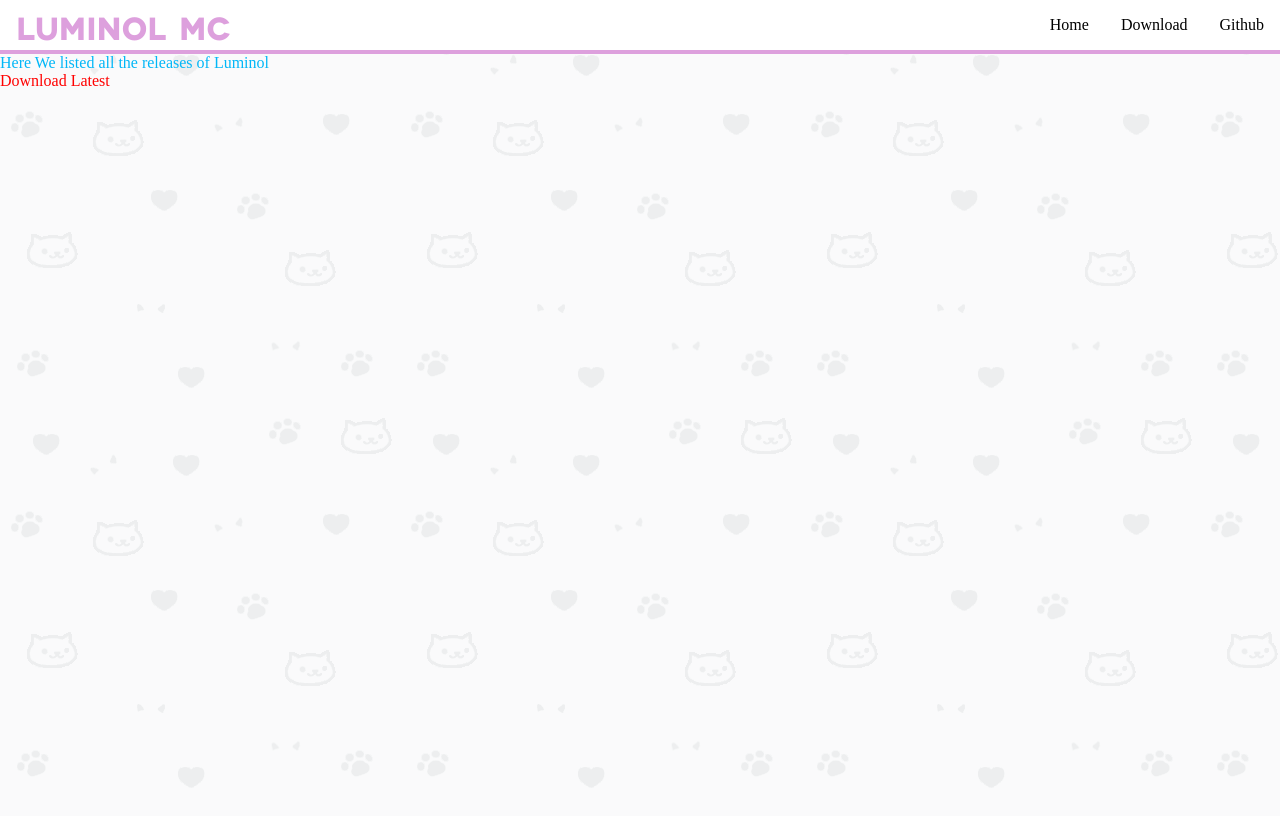
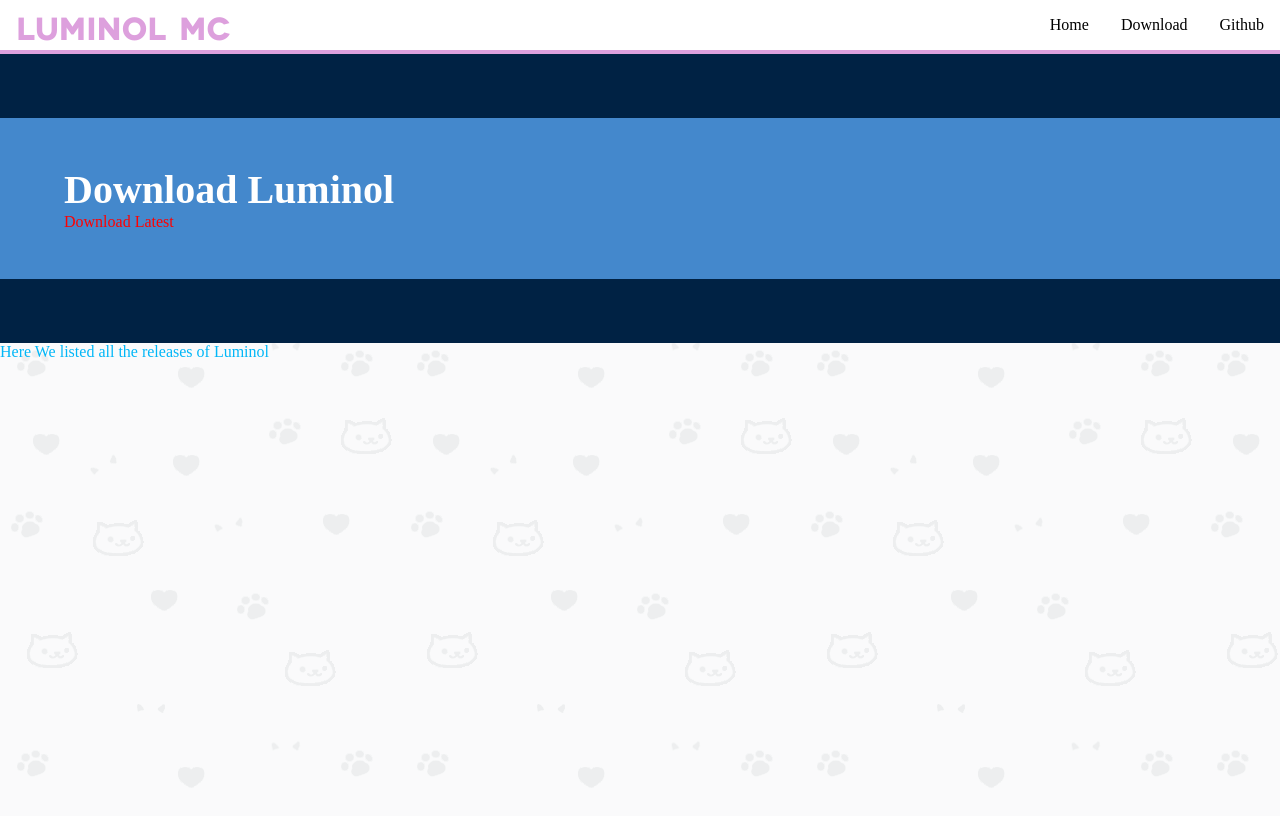
Before and after one commit to LuminolMC/WebSiteV0, a plain HTML site: page download.html in a window 1280 px wide. Shown: the top 816 px of the page. Drawn offline with Linux system fonts and the light colour scheme; a web font is replaced by a local one.

Commit message:
提交一下

```diff
--- a/download.html
+++ b/download.html
@@ -55,9 +55,17 @@
     <!-- Main Content -->
     <div class="wrap">
         <div class="main">
+            <div style="background:#024;padding:4em 0;">
+            <div style="padding:3em 4em;background: #48c;">
+                <div style="font-size: 250%;font-weight: bold;color:white">
+                    Download Luminol
+                </div>
+                <a href="https://github.com/LuminolMC/Luminol/releases/latest/download/luminol-1.21.4-paperclip.jar"
+                style="color: red">Download Latest</a>
+            </div>
+        </div>
             <a>Here We listed all the releases of Luminol</a><br>
-            <a href="https://github.com/LuminolMC/Luminol/releases/latest/download/luminol-1.21.4-paperclip.jar"
-            style="color: red">Download Latest</a>
+
         </div>
     </div>
     <!-- Main Content End -->
```
